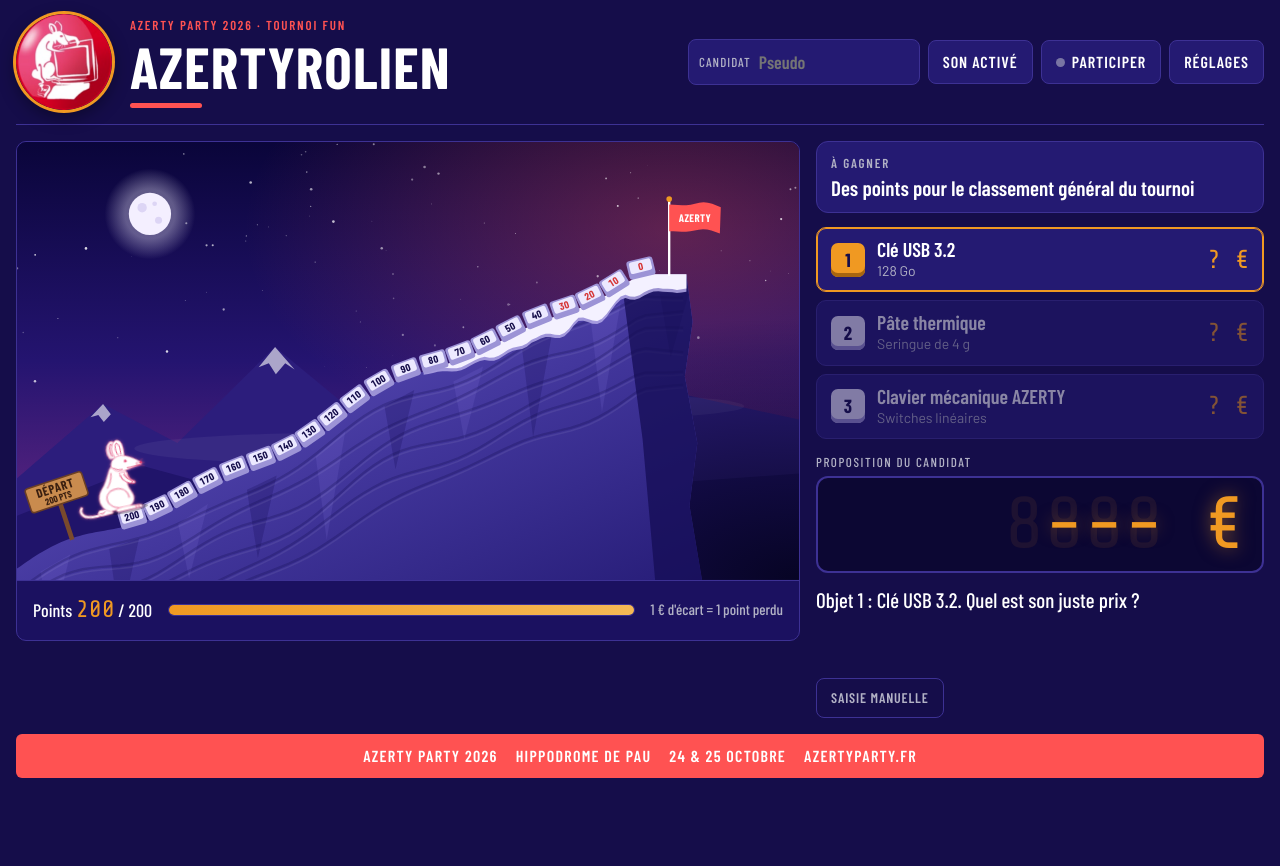
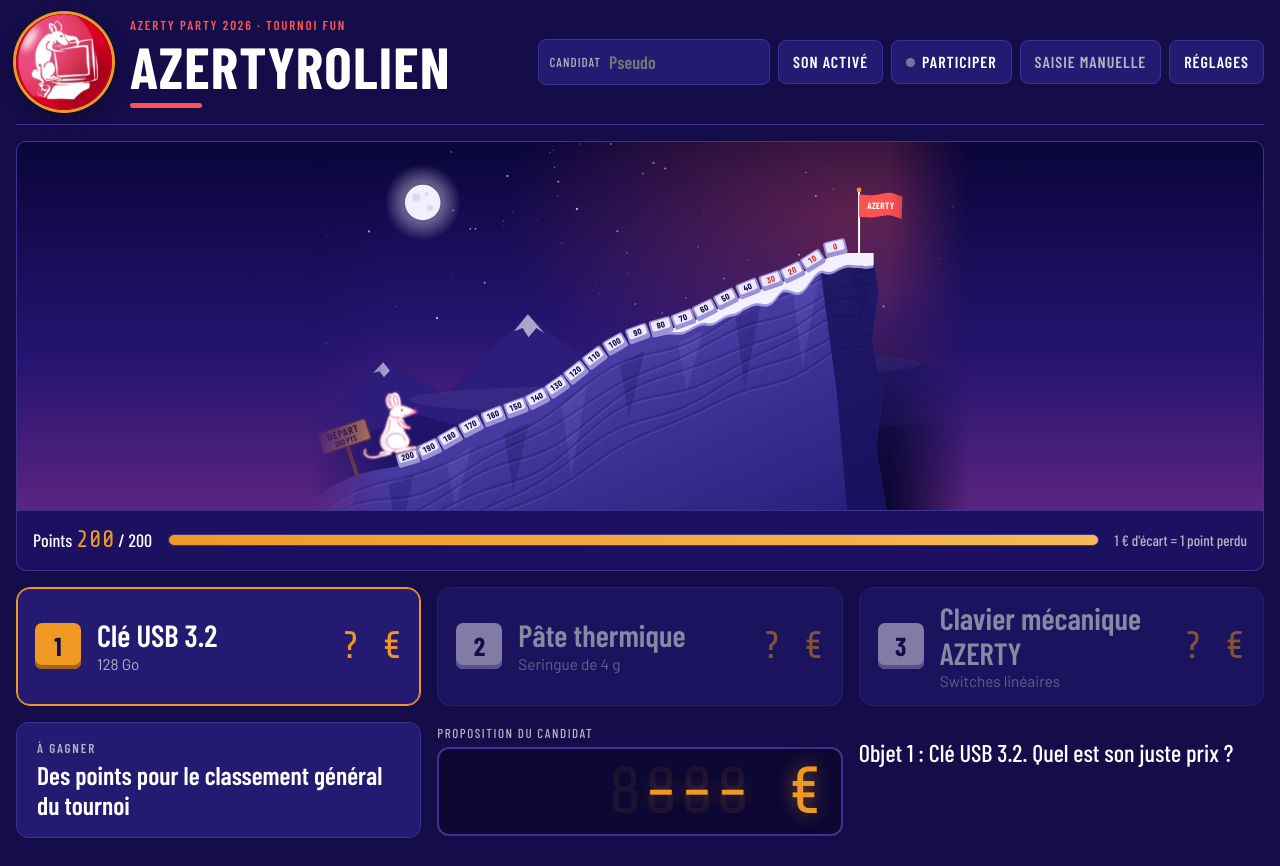
Before and after one commit to KevinRac/umbratech.fr, a PHP site: page /Azertyrolien/index.html in a window 1280 px wide. Before the commit the page ends 778 px from the top, so only its background shows below. Run offline with PHP 8.4, Linux system fonts and the light colour scheme; some libraries are stand-ins or nearby versions; some web fonts are replaced.

Commit message:
Azertyrolien : scène pleine largeur, objets en grand sous la scène, saisie manuelle dans l'en-tête
Co-Authored-By: Claude Sonnet 5.5 <noreply@anthropic.com>
Claude-Session: https://claude.ai/code/session_01TmbQi5GYa3VJ7bzdt7GcSP

```diff
--- a/Azertyrolien/css/style.css
+++ b/Azertyrolien/css/style.css
@@ -19,7 +19,7 @@ img{max-width:100%}
 html,body{background:var(--night);color:var(--snow)}
 body{font-family:var(--f-body);font-size:16px;line-height:1.45;
   padding-left:max(16px,env(safe-area-inset-left,0px));padding-right:max(16px,env(safe-area-inset-right,0px));padding-block:14px 28px}
-.wrap{max-width:1440px;margin:0 auto;display:flex;flex-direction:column;gap:16px}
+.wrap{max-width:1840px;margin:0 auto;display:flex;flex-direction:column;gap:16px}
 button,input{font:inherit;color:inherit}
 :focus-visible{outline:2px solid var(--gold);outline-offset:2px}
 
@@ -46,8 +46,7 @@ h1::after{content:"";display:block;width:72px;height:5px;background:var(--coral)
 .top{padding-bottom:14px;border-bottom:1px solid var(--line)}
 .pied{display:flex;flex-wrap:wrap;justify-content:center;gap:4px 18px;background:var(--coral);color:#fff;border-radius:6px;padding:10px 16px;font-family:var(--f-cond);font-weight:600;font-size:16px;text-transform:uppercase;letter-spacing:.08em}
 /* Plateau */
-.show{display:grid;grid-template-columns:minmax(0,1.75fr) minmax(300px,1fr);gap:16px;align-items:start}
-@media (max-width:960px){.show{grid-template-columns:minmax(0,1fr)}}
+.show{display:flex;flex-direction:column;gap:16px}
 .stage{position:relative;background:var(--stage);border:1px solid var(--line);border-radius:10px;overflow:hidden}
 .stage svg{display:block;width:100%;height:auto;max-width:100%}
 .gauge{display:flex;flex-wrap:wrap;align-items:center;gap:8px 16px;padding:12px 16px;border-top:1px solid var(--line);font-family:var(--f-cond);font-size:18px}
@@ -216,3 +215,43 @@ h1::after{content:"";display:block;width:72px;height:5px;background:var(--coral)
 .sheet-qr .qr{--t:min(70vh,56vw);width:var(--t);height:var(--t);max-width:92vw;max-height:92vw;padding:clamp(10px,1.6vw,26px);border-radius:16px}
 .sheet-qr .qr-txt{flex:1 1 300px;max-width:420px}
 .sheet-qr .qr-txt ol{font-size:clamp(16px,1.6vw,22px)}
+
+/* Grand écran : scène pleine largeur, pupitre dessous */
+.stage svg{max-height:56vh;margin:0 auto}
+.desk{display:grid;grid-template-columns:repeat(3,minmax(0,1fr));gap:16px;align-items:stretch}
+.desk .lots{grid-column:1/-1;flex-direction:row;gap:16px}
+.desk .lot{flex:1 1 0;grid-template-columns:auto minmax(0,1fr);grid-template-rows:auto auto;padding:16px 20px;gap:6px 16px;border-radius:14px}
+.desk .num{width:52px;height:52px;font-size:30px;grid-row:1/3;align-self:start}
+.desk .lot-txt b{font-size:clamp(24px,2.4vw,40px)}
+.desk .lot-txt small{font-size:clamp(14px,1.2vw,20px)}
+.desk .lot-prix{grid-column:2;flex-direction:row;align-items:baseline;justify-content:space-between;gap:12px;text-align:left}
+.desk .reel{font-size:clamp(30px,3vw,52px)}
+.desk .essai{font-size:clamp(13px,1.1vw,19px);white-space:normal;text-align:right}
+.desk .prize{justify-content:center;padding:16px 20px}
+.desk .prize strong{font-size:clamp(22px,2vw,34px)}
+.desk .prop{display:flex;flex-direction:column;justify-content:center}
+.desk .led{font-size:clamp(56px,6vw,104px)}
+.desk .led-cap{font-size:clamp(13px,1vw,17px)}
+.suite{display:flex;flex-direction:column;justify-content:center;gap:10px}
+.desk .msg{font-size:clamp(22px,1.9vw,32px)}
+.desk .row .btn{font-size:clamp(16px,1.3vw,22px);padding-block:12px}
+.desk .manuel{grid-column:1/-1;display:grid;grid-template-columns:minmax(260px,420px) 1fr;gap:12px 20px;align-items:start}
+.desk .manuel[hidden]{display:none}
+.desk .manuel .hint{grid-column:2;align-self:start}
+@media (max-width:900px){.desk{grid-template-columns:minmax(0,1fr)}.desk .lots{flex-direction:column}.desk .manuel{grid-template-columns:1fr}.desk .manuel .hint{grid-column:1}}
+.desk .lots{order:1}.desk .prize{order:2}.desk .prop{order:3}.desk .suite{order:4}.desk .manuel{order:5}
+.desk .manuel .pad{grid-row:1/3}
+.stage{background:linear-gradient(180deg,#0a053a,#241470 50%,#5a2480 85%,#7d2f80)}
+.stage svg{max-height:62vh;-webkit-mask-image:linear-gradient(90deg,transparent,#000 12%,#000 88%,transparent);mask-image:linear-gradient(90deg,transparent,#000 12%,#000 88%,transparent)}
+.gauge{background:var(--stage)}
+
+/* Ajustements : tout tenir sur un écran 16:9 */
+.stage svg{width:auto;height:50vh;aspect-ratio:1000/560;max-width:100%;max-height:none}
+.desk .lot{grid-template-columns:auto minmax(0,1fr) auto;grid-template-rows:auto;padding:12px 18px;align-items:center}
+.desk .num{grid-row:auto;align-self:center;width:46px;height:46px;font-size:26px}
+.desk .lot-prix{grid-column:auto;flex-direction:column;align-items:flex-end;gap:0}
+.desk .essai{text-align:right}
+.desk .led{font-size:clamp(50px,5.2vw,92px)}
+.stage svg{height:min(46vh,calc((100vw - 120px) * .56))}
+.pied{display:none}
+@media (max-width:900px){.pied{display:flex}}
--- a/Azertyrolien/index.html
+++ b/Azertyrolien/index.html
@@ -25,6 +25,7 @@
       <div class="field"><label for="joueur">Candidat</label><input id="joueur" placeholder="Pseudo" autocomplete="off"></div>
       <button class="btn" id="b-son" aria-pressed="true">Son activé</button>
       <button class="btn" id="b-manette"><span class="pastille"></span><span id="b-manette-txt">Participer</span></button>
+      <button class="btn" id="b-manuel" aria-pressed="false" aria-controls="manuel">Saisie manuelle</button>
       <button class="btn" id="b-reglages">Réglages</button>
     </div>
   </header>
@@ -50,7 +51,7 @@
     <aside class="desk" aria-label="Pupitre">
       <div class="prize"><span class="eyebrow">À gagner</span><strong id="lot-gagner"></strong></div>
       <ol class="lots" id="lots"></ol>
-      <div>
+      <div class="prop">
         <p class="led-cap">Proposition du candidat</p>
         <div class="led" aria-live="polite"><span id="saisie">--- €</span></div>
       </div>
@@ -64,9 +65,10 @@
       <div class="row"><button class="btn" id="b-nouvelle">Nouveau tirage</button></div>
       <p class="hint">Clavier : chiffres pour saisir, Entrée pour valider, Retour arrière pour corriger.</p>
       </div>
-      <div class="msg" id="msg" aria-live="polite"></div>
-      <div class="row"><button class="btn primary" id="b-suivant" hidden>Objet suivant</button></div>
-      <button class="btn discret" id="b-manuel" aria-pressed="false" aria-controls="manuel">Saisie manuelle</button>
+      <div class="suite">
+        <div class="msg" id="msg" aria-live="polite"></div>
+        <div class="row"><button class="btn primary" id="b-suivant" hidden>Objet suivant</button></div>
+      </div>
     </aside>
   </main>
   <footer class="pied"><span>Azerty Party 2026</span><span>Hippodrome de Pau</span><span>24 &amp; 25 octobre</span><span>azertyparty.fr</span></footer>
```
